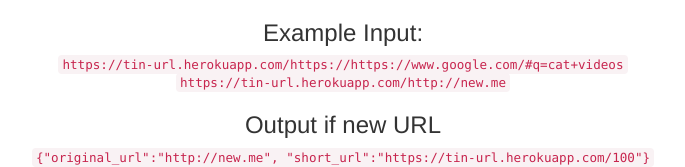
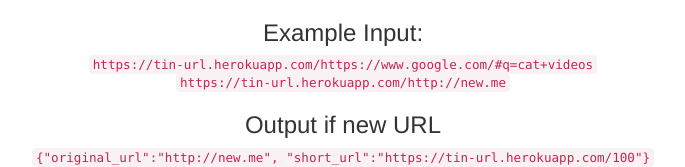
Before and after one commit to JoshuaBurleson/urlshortener, a website: page public/index.html in a window 1280 px wide. Shown: the top 167 px of the page, without its empty margins (297-982 px from the left). Drawn offline with nearby package versions, Linux system fonts and the light colour scheme.

Commit message:
Update index.html

```diff
--- a/public/index.html
+++ b/public/index.html
@@ -11,7 +11,7 @@
 </html>
 <body class = 'text-center'>
     <h3>Example Input:</h3>
-        <code>https://tin-url.herokuapp.com/https://https://www.google.com/#q=cat+videos</code><br/>
+        <code>https://tin-url.herokuapp.com/https://www.google.com/#q=cat+videos</code><br/>
         <code>https://tin-url.herokuapp.com/http://new.me</code>
     <h3>Output if new URL</h3>
         <code>{"original_url":"http://new.me",
```
